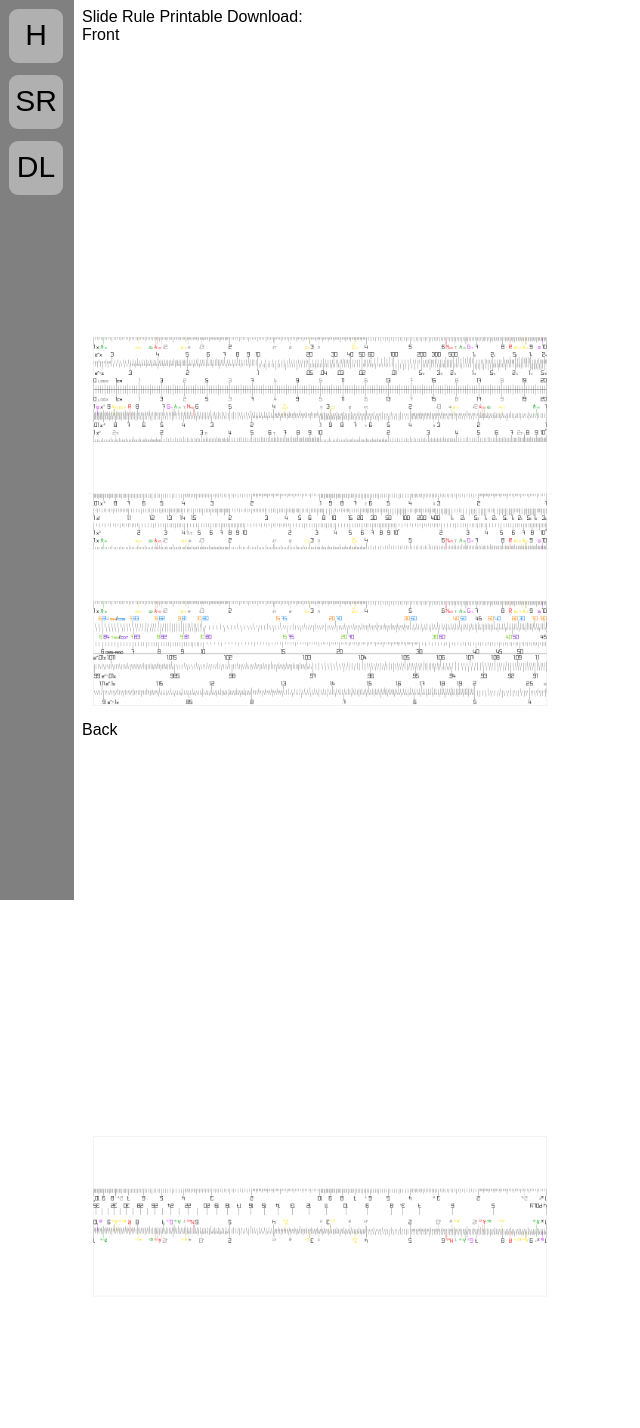
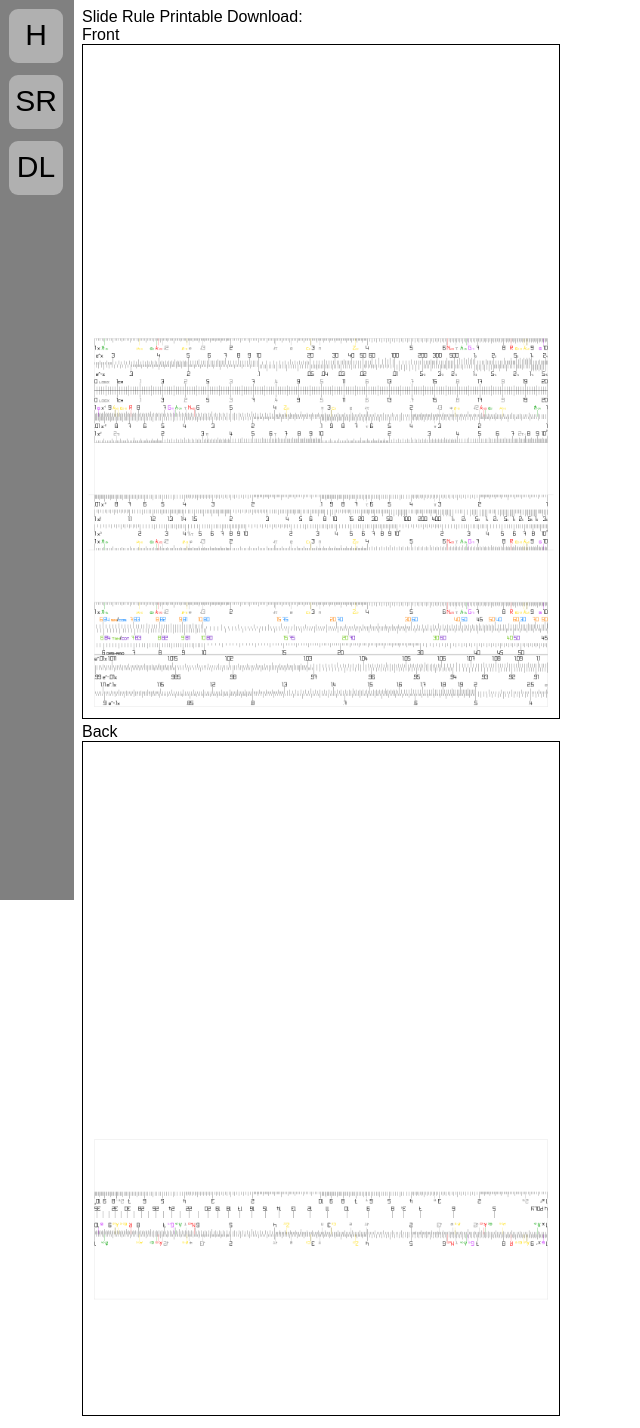
Before and after one commit to Doggyshakespeare/doggyshakespeare.github.io, a Jekyll site: the page built from dl.html, in a window 1280 px wide. Shown: the whole page, without its empty margins (0-640 px from the left). Built offline with Jekyll 4.4.1, drawn with Linux system fonts in a browser that asks for light colours; nearby versions of some CDN libraries.

Commit message:
Update style.css

```diff
--- a/css/style.css
+++ b/css/style.css
@@ -83,6 +83,8 @@ table {
 .dl_img {
   margin: auto;
   width: 40%;
+  border: 1px;
+  border-style: solid;
 }
 
 #sr_flip {
```
